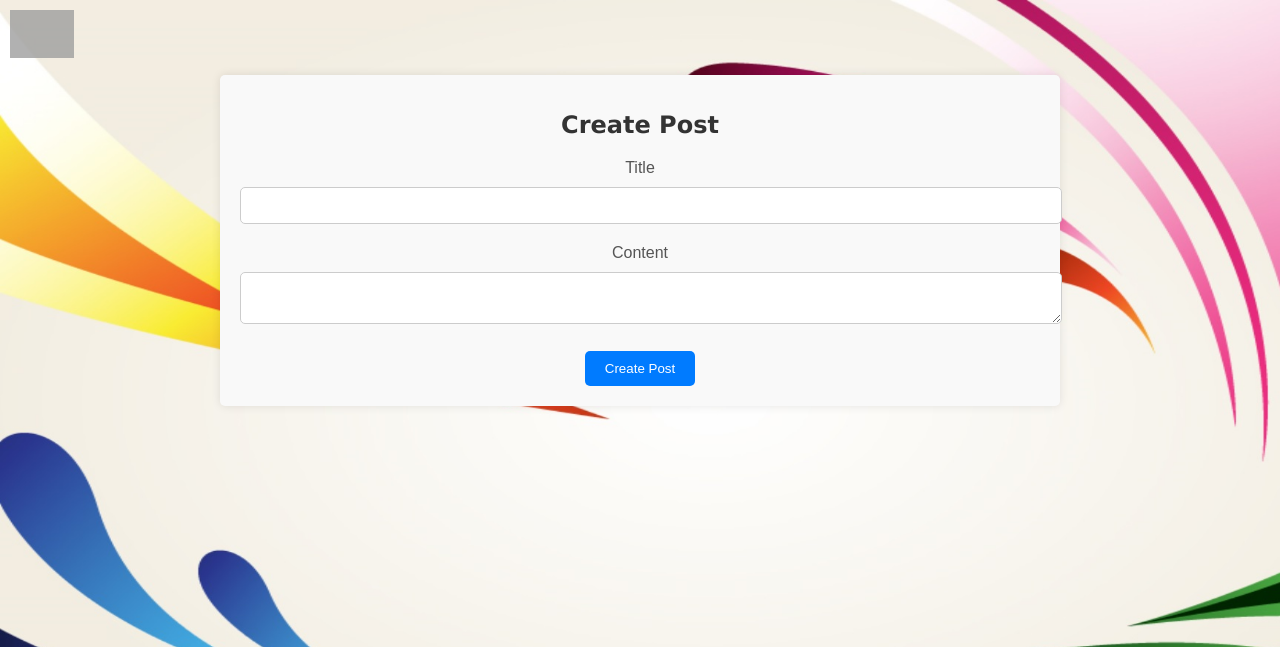
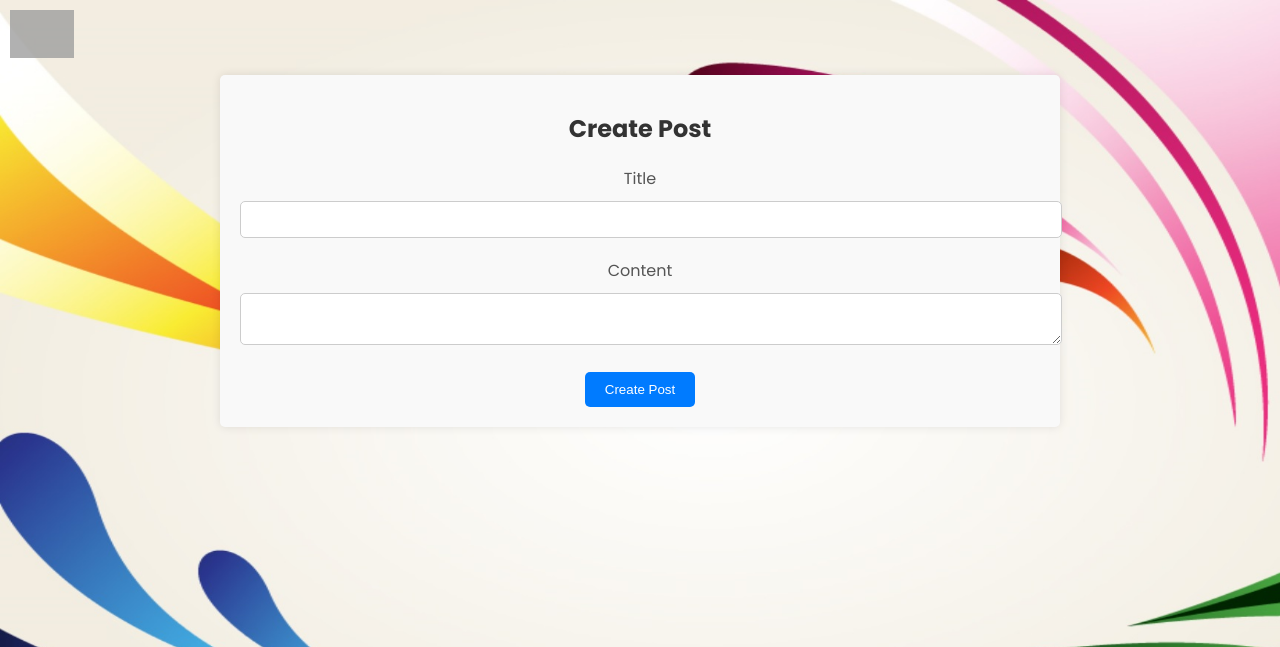
Before and after one commit to Kaus1kC0des/Flask_Web_Application, a Flask app: page /post/create in a window 1280 px wide. Shown: the top 647 px of the page. Run offline with Flask 3, Linux system fonts and the light colour scheme; grey boxes are pictures that could not be loaded.

Commit message:
Update create.jinja2

```diff
--- a/templates/create.jinja2
+++ b/templates/create.jinja2
@@ -2,6 +2,7 @@
 
 {% block content %}
 <style>
+    @import url('https://fonts.googleapis.com/css?family=Poppins:wght@300;400;500;600;700;800;900&display=swap');
     /* Add your CSS styles here */
     .create-post {
         max-width: 800px;
@@ -10,6 +11,8 @@
         background-color: #f9f9f9;
         border-radius: 5px;
         box-shadow: 0 0 10px rgba(0, 0, 0, 0.1);
+        font-family: 'Poppins', sans-serif;
+
     }
 
     .create-post h1 {
@@ -17,11 +20,15 @@
         color: #333;
         margin-bottom: 20px;
         text-align: center;
-        font-family: Verdana, Arial, Helvetica, sans-serif;
+        font-family: 'Poppins', sans-serif;
     }
 
     .create-post form {
         text-align: center;
+    }
+
+    .create-post-btn {
+        font-family: 'Poppins', sans-serif;
     }
 
     .create-post label {
@@ -29,7 +36,7 @@
         font-size: 16px;
         color: #555;
         margin-bottom: 10px;
-        font-family: Arial, Helvetica, sans-serif;
+        font-family: 'Poppins', sans-serif;
     }
 
     .create-post input[type="text"],
@@ -69,7 +76,7 @@
             <textarea name="content" id="content"></textarea>
         </div>
 
-        <div>
+        <div class="create-post-btn">
             <input type="submit" value="Create Post">
         </div>
     </form>
```
